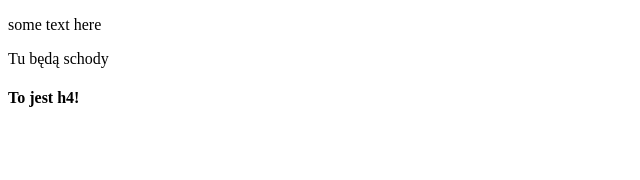
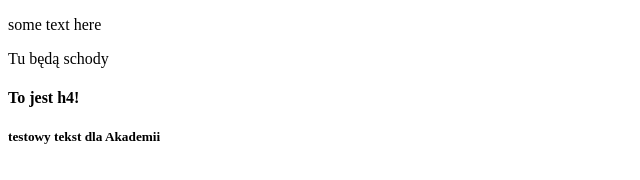
Before and after one commit to zebrulik/zebrulik.github.io, a plain HTML site: page index.html in a window 1280 px wide. Shown: the whole page, without its empty margins (0-640 px from the left). Drawn offline with Linux system fonts and the light colour scheme.

Commit message:
to jest komentarz

```diff
--- a/index.html
+++ b/index.html
@@ -9,5 +9,6 @@
     <p>some text here</p>
     <p>Tu będą schody</p>
     <h4>To jest h4!</h4>
+    <h5>testowy tekst dla Akademii</h5>
 </body>
 </html>
```
